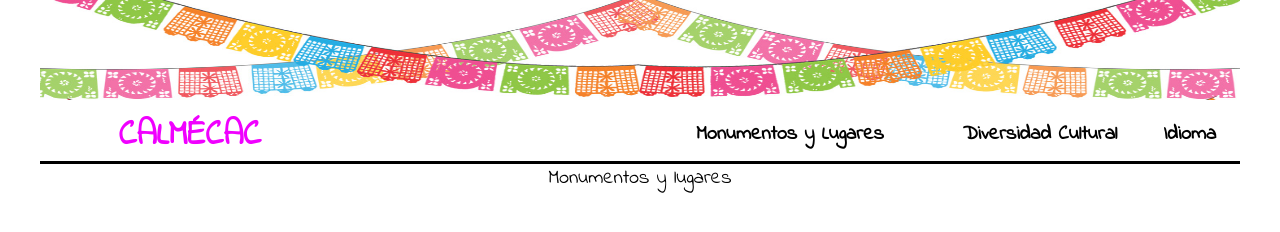
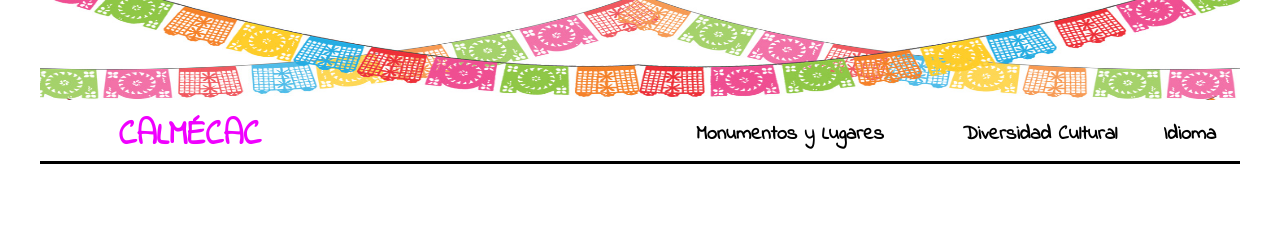
Before and after one commit to LexaTavares/descubreMiPais, a plain HTML site: page index.html in a window 1280 px wide. Drawn offline with Linux system fonts and the light colour scheme.

Commit message:
Update index.html

```diff
--- a/index.html
+++ b/index.html
@@ -14,7 +14,7 @@
       <nav class="row ">
         <section class="col-3 negrita tituloS"> CALMÉCAC</section>
         <section class="col-3"></section>
-        <a href="#" class="col-3 negrita"> Monumentos y Lugares</a>
+        <a href="monumentos.html" class="col-3 negrita"> Monumentos y Lugares</a>
         <a href="leyendas.html" class="col-2 negrita">Diversidad Cultural </a>
         <a href="#" class="col-1 negrita"> Idioma</a>
       </nav>
@@ -26,9 +26,6 @@
     <!-- Sección Monumentos & Lugares -->
     <section class="container">
       <div class="row">
-        <label class="col-12">
-          <a href="monumentos.html">Monumentos y lugares</a>
-        </label>
       </div>
     </section>
     <!-- Sección Acerca de -->
```
